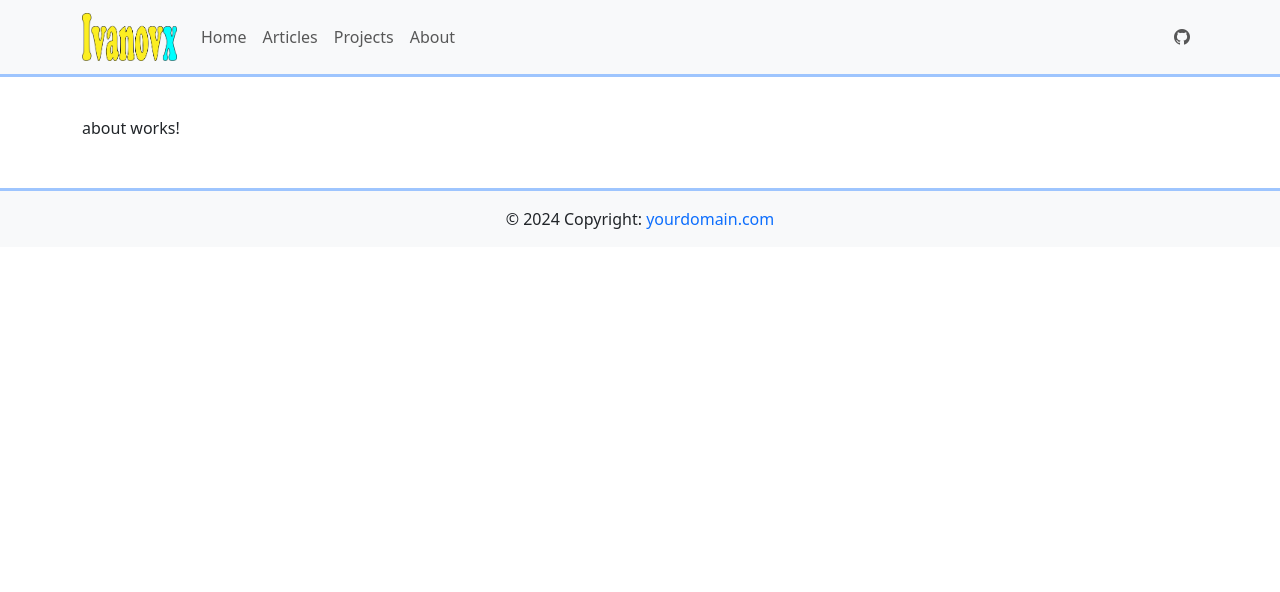
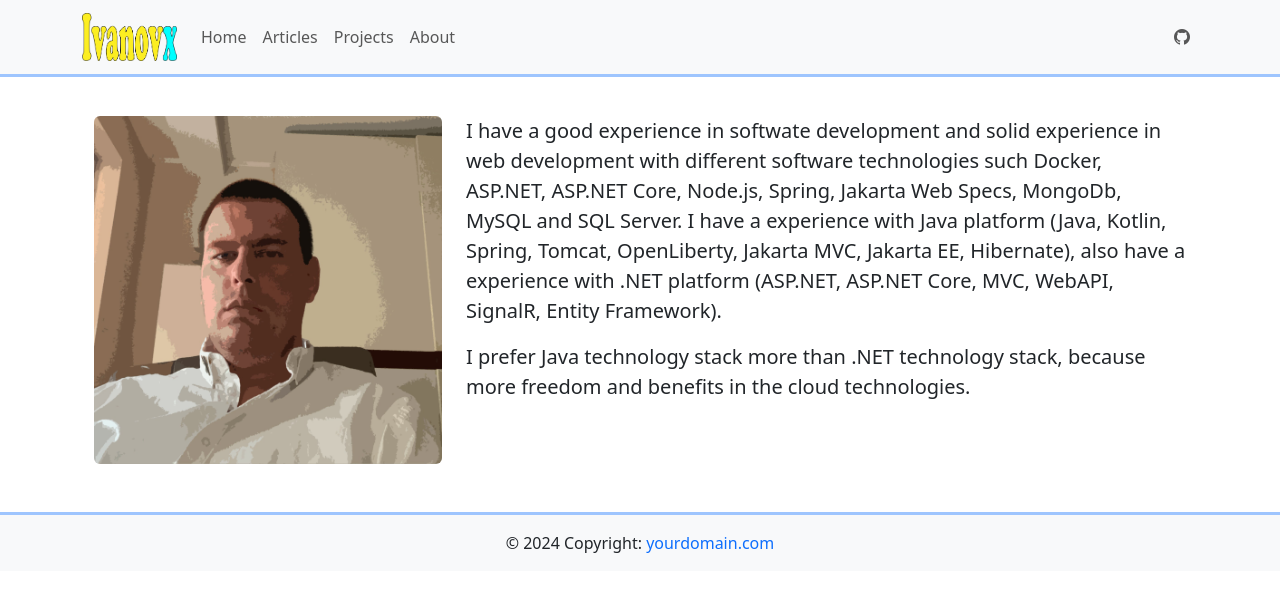
Before and after one commit to ivanovx/ivanovx, an Angular app: page /about in a window 1280 px wide. Shown: the top 592 px of the page. Built offline with nearby package versions, Linux system fonts and the light colour scheme.

Commit message:
update components

```diff
--- a/src/app/about/about.component.html
+++ b/src/app/about/about.component.html
@@ -1 +1,20 @@
-<p>about works!</p>
+<div class="container">
+    <div class="row">
+        <div class="col-md-4">
+            <img src="/images/man-art.jpg" class="img-fluid rounded" width="350" height="350" alt="" />
+        </div>
+        <div class="col-md-8">
+            <p class="lead">
+                I have a good experience in softwate development and solid experience in web development
+                with different software technologies such Docker, ASP.NET, ASP.NET Core, Node.js,
+                Spring, Jakarta Web Specs, MongoDb, MySQL and SQL Server.
+                I have a experience with Java platform (Java, Kotlin, Spring, Tomcat, OpenLiberty, Jakarta MVC, Jakarta EE, Hibernate),
+                also have a experience with .NET platform (ASP.NET, ASP.NET Core, MVC, WebAPI, SignalR, Entity Framework).
+            </p>
+            <p class="lead">
+                I prefer Java technology stack more than .NET technology stack,
+                because more freedom and benefits in the cloud technologies.
+            </p>
+        </div>
+    </div>
+</div>
```
Also changed, not shown: public/images/man-art.jpg (added).
